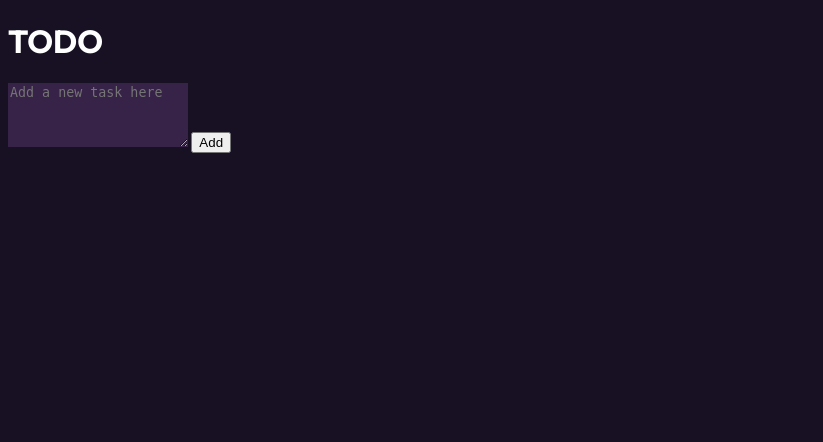
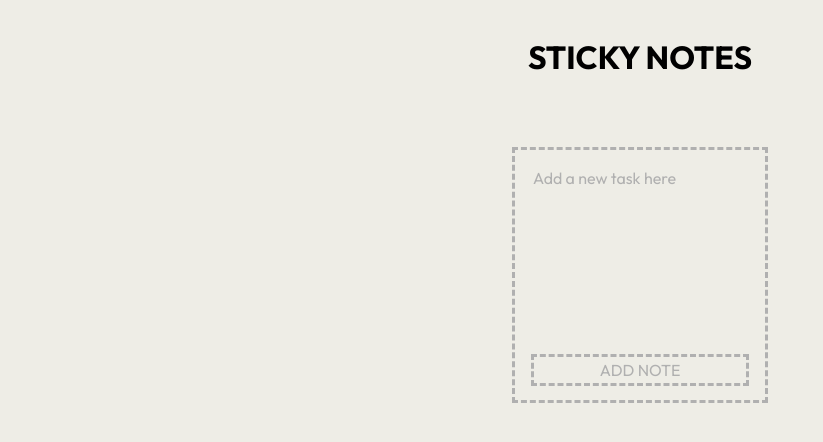
Before and after one commit to mihajlomandic/stickynotes, a Flask app: page / in a window 1280 px wide. Shown: the top 442 px of the page, without its empty margins (0-823 px from the left). Run offline with Flask 3, Linux system fonts and the light colour scheme; data that the repository does not hold is empty.

Commit message:
um yeah so i pretty much finished everything

```diff
--- a/static/styles.css
+++ b/static/styles.css
@@ -1,23 +1,153 @@
 :root {
-    --dark-purple: #171123;
-    --purple: #372248;
-    --dark-blue: #414770;
-    --blue: #5B85AA;
-    --orange: #F46036;
+    --gray: #B0B0B0;
+    --off-white: #EEEDE6;
+    --light-yellow: #FFE56F;
+    --yellow: #E9CB46;
+    --dark-yellow: #C9AE33;
+    --blue: #4A99C7;
+    --red: #E24B4B
 }
 
 body {
-    background-color: var(--dark-purple);
-    color: white;
+    background-color: var(--off-white);
+    color: black;
     font-family: "Outfit", sans-serif;
+    padding: 0;
+    margin: 0;
+
+    display: flex;
+    flex-direction: column;
+
+}
+
+form {
+    display: grid;
+    gap: 0.5rem;
+    padding: 1rem;
+    overflow: scroll;
 }
 
 textarea {
-    background-color: var(--purple);
+    background-color: transparent;
     border: none;
-    color: white;
+    color: black;
+    resize: none;
+    height: 11rem;
+
+    grid-row: 1;
+
+    font-family: inherit;
+    font-size: inherit;
+    color: inherit;
+}
+textarea::placeholder {
+    opacity: 1;
+    color: var(--gray);
 }
 
-.multiline {
+h1 {
+    text-align: center;
+    padding-top: 1rem;
+    padding-bottom: 3rem;
+}
+
+.sticky-notes {
+    display: flex;
+    gap: 3rem;
+    flex-wrap: wrap;
+    justify-content: center;
+    margin-left: 4rem;
+    margin-right: 4rem;
+}
+
+.sticky-note {
+    position: relative;
+    width: 16rem;
+    height: 16rem;
+
+    background-color: var(--yellow);
+}
+.sticky-note::after {
+    content: '';
+
+    display: block;
+    width: 0;
+    height: 0;
+
+    position: absolute;
+    top: 13rem;
+    left: 13rem;
+
+    border-top: 1.5rem solid var(--dark-yellow);
+    border-left: 1.5rem solid var(--dark-yellow);
+    border-right: 1.5rem solid var(--off-white);
+    border-bottom: 1.5rem solid var(--off-white);
+}
+.sticky-note:hover::after {
+    content: none;
+}
+
+
+.new-note-field {
+    background-color: transparent;
+    box-sizing: border-box;
+    width: 16rem;
+    height: 16rem;
+    border: 0.2rem dashed var(--gray);
+}
+.new-note-field::after {
+    content: none;
+}
+
+.submit-button {
+    background-color: transparent;
+    border: 0.2rem dashed var(--gray);
+    height: 2rem;
+
+    font-family: inherit;
+    font-size: inherit;
+    color: var(--gray);
+
+    cursor: pointer;
+
+    grid-row: 2;
+}
+.submit-button:hover {
+    background-color: var(--yellow);
+    color: black;
+    border: none;
+}
+
+.note-text-box {
+    display: flex;
+    flex-direction: column;
+    align-items: flex-start;
+    justify-content: space-between;
+    width: 16rem;
+    height: 16rem;
+    overflow: scroll;
+}
+
+.note-text {
+    margin-left: 1rem;
+    margin-right: 1rem;
+    margin-top: 1rem;
+    margin-bottom: 2rem;
+
+    word-wrap: break-word;
     white-space: pre-wrap;
+    word-break: break-all;
 }
+
+.delete-button {
+    margin-left: auto;
+    margin-bottom: 0.8rem;
+    margin-right: 1rem;
+
+    text-decoration: none;
+    font-size: 1rem;
+    color: var(--dark-yellow);
+}
+.delete-button:hover {
+    color: var(--red);
+}
--- a/templates/index.html
+++ b/templates/index.html
@@ -4,30 +4,32 @@
     <link rel="preconnect" href="https://fonts.googleapis.com">
     <link rel="preconnect" href="https://fonts.gstatic.com" crossorigin>
     <link href="https://fonts.googleapis.com/css2?family=Outfit:wght@100..900&display=swap" rel="stylesheet">
+    <link rel="stylesheet" href="https://fonts.googleapis.com/css2?family=Material+Symbols+Outlined:opsz,wght,FILL,GRAD@24,400,0,0" />
 
     <meta charset="UTF-8">
     <meta name="viewport" content="width=device-width, initial-scale=1.0">
 
     <title>TODO</title>
 
-    <link href="{{url_for('static',filename='output.css')}}" rel="stylesheet">
     <link href="{{url_for('static',filename='styles.css')}}" rel="stylesheet">
 </head>
 <body>
-    <h1>TODO</h1>
-    <form action="/add" method="POST">
-        <textarea type="text" name="task" rows="4" columns="50" placeholder="Add a new task here" required
-        class="shadow-xl"
-        ></textarea>
-        <button type="submit">Add</button>
-    </form>
-    <ul>
-        {% for task in tasks %}
-            <li>
-                <p class="multiline shadow-md text-center">{{ task[1] }}</p>
-                <a href="/delete/{{ task[0] }}">Delete</a>
-            </li>
+    <h1>STICKY NOTES</h1>
+    <div class="sticky-notes">
+        <div class="new-note-field sticky-note">
+            <form action="/add" method="POST">
+                <textarea type="text" name="task" rows="4" columns="50" placeholder="Add a new task here" required></textarea>
+                <button class="submit-button" type="submit">ADD NOTE</button>
+            </form>
+        </div>
+        {% for task in tasks|reverse %}
+            <div class="sticky-note">
+                <div class="note-text-box">
+                    <p class="note-text">{{ task[1] }}</p>
+                    <a class="delete-button" href="/delete/{{ task[0] }}"><span class="material-symbols-outlined">delete</span></a>
+                </div>
+            </div>
         {% endfor %}
-    </ul>
+    </div>
 </body>
 </html>
```
Also changed, not shown: README.md, 1 other file.
